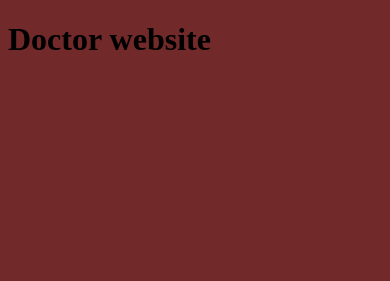
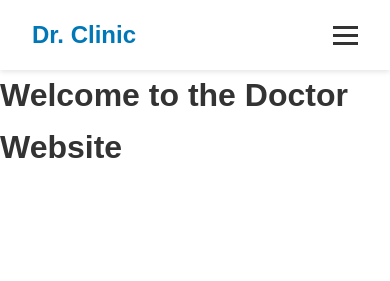
Before and after one commit to Fsmjb/Doctor_2_website, a plain HTML site: page index.html in a window 390 px wide. Drawn offline with Linux system fonts and the light colour scheme.

Commit message:
add header

```diff
--- a/index.html
+++ b/index.html
@@ -3,17 +3,43 @@
 <head>
     <meta charset="UTF-8">
     <meta name="viewport" content="width=device-width, initial-scale=1.0">
-    <title>Doctor website</title>
+    <title>Doctor Website</title>
     <link rel="stylesheet" href="style.css">
 </head>
 <body>
-    <header>
+    <header class="site-header">
+        <div class="header-container">
+            <!-- Left: Logo -->
+            <div class="logo">
+                <a href="#">Dr. Clinic</a>
+            </div>
 
+            <!-- Right: Menu Items -->
+            <nav class="nav-menu" id="navMenu">
+                <ul class="nav-list">
+                    <li><a href="#home">Home</a></li>
+                    <li><a href="#about">About Us</a></li>
+                    <li><a href="#services">Services</a></li>
+                    <li><a href="#contact">Contact</a></li>
+                </ul>
+            </nav>
+
+            <!-- Mobile Menu Toggle Button -->
+            <button class="menu-toggle" id="menuToggle" aria-label="Toggle Navigation">
+                <span></span>
+                <span></span>
+                <span></span>
+            </button>
+        </div>
     </header>
-    <h1>Doctor website </h1>
+
+    <main>
+        <h1>Welcome to the Doctor Website</h1>
+    </main>
 
     <footer>
+    </footer>
 
-    </footer>
+    <script src="script.js"></script>
 </body>
 </html>
--- a/script.js
+++ b/script.js
@@ -0,0 +1,17 @@
+document.addEventListener("DOMContentLoaded", () => {
+    const menuToggle = document.getElementById("menuToggle");
+    const navMenu = document.getElementById("navMenu");
+
+    if (menuToggle && navMenu) {
+        menuToggle.addEventListener("click", () => {
+            navMenu.classList.toggle("active");
+        });
+
+        // Close menu when clicking outside
+        document.addEventListener("click", (event) => {
+            if (!menuToggle.contains(event.target) && !navMenu.contains(event.target)) {
+                navMenu.classList.remove("active");
+            }
+        });
+    }
+});
--- a/style.css
+++ b/style.css
@@ -1,3 +1,104 @@
-body{
-    background: #722929;
+/* Global Reset */
+* {
+    margin: 0;
+    padding: 0;
+    box-sizing: border-box;
 }
+
+body {
+    font-family: Arial, sans-serif;
+    color: #333;
+    line-height: 1.6;
+}
+
+/* Header Styles */
+.site-header {
+    background-color: #ffffff;
+    box-shadow: 0 2px 5px rgba(0, 0, 0, 0.1);
+    position: sticky;
+    top: 0;
+    z-index: 1000;
+}
+
+.header-container {
+    max-width: 1200px;
+    margin: 0 auto;
+    padding: 1rem 2rem;
+    display: flex;
+    align-items: center;
+    justify-content: space-between;
+}
+
+/* Logo */
+.logo a {
+    font-size: 1.5rem;
+    font-weight: bold;
+    color: #0077b6;
+    text-decoration: none;
+}
+
+/* Navigation Menu */
+.nav-list {
+    list-style: none;
+    display: flex;
+    gap: 2rem;
+}
+
+.nav-list li a {
+    text-decoration: none;
+    color: #333;
+    font-weight: 500;
+    transition: color 0.3s ease;
+}
+
+.nav-list li a:hover {
+    color: #0077b6;
+}
+
+/* Mobile Menu Toggle */
+.menu-toggle {
+    display: none;
+    background: none;
+    border: none;
+    cursor: pointer;
+    flex-direction: column;
+    gap: 5px;
+}
+
+.menu-toggle span {
+    display: block;
+    width: 25px;
+    height: 3px;
+    background-color: #333;
+    transition: all 0.3s ease;
+}
+
+/* Responsive Design for Mobile Devices */
+@media (max-width: 768px) {
+    .menu-toggle {
+        display: flex;
+    }
+
+    .nav-menu {
+        position: absolute;
+        top: 100%;
+        left: 0;
+        width: 100%;
+        background-color: #ffffff;
+        box-shadow: 0 4px 6px rgba(0, 0, 0, 0.1);
+        max-height: 0;
+        overflow: hidden;
+        transition: max-height 0.3s ease-in-out;
+    }
+
+    .nav-menu.active {
+        max-height: 300px;
+    }
+
+    .nav-list {
+        flex-direction: column;
+        align-items: center;
+        padding: 1.5rem 0;
+        gap: 1.2rem;
+    }
+}
```
